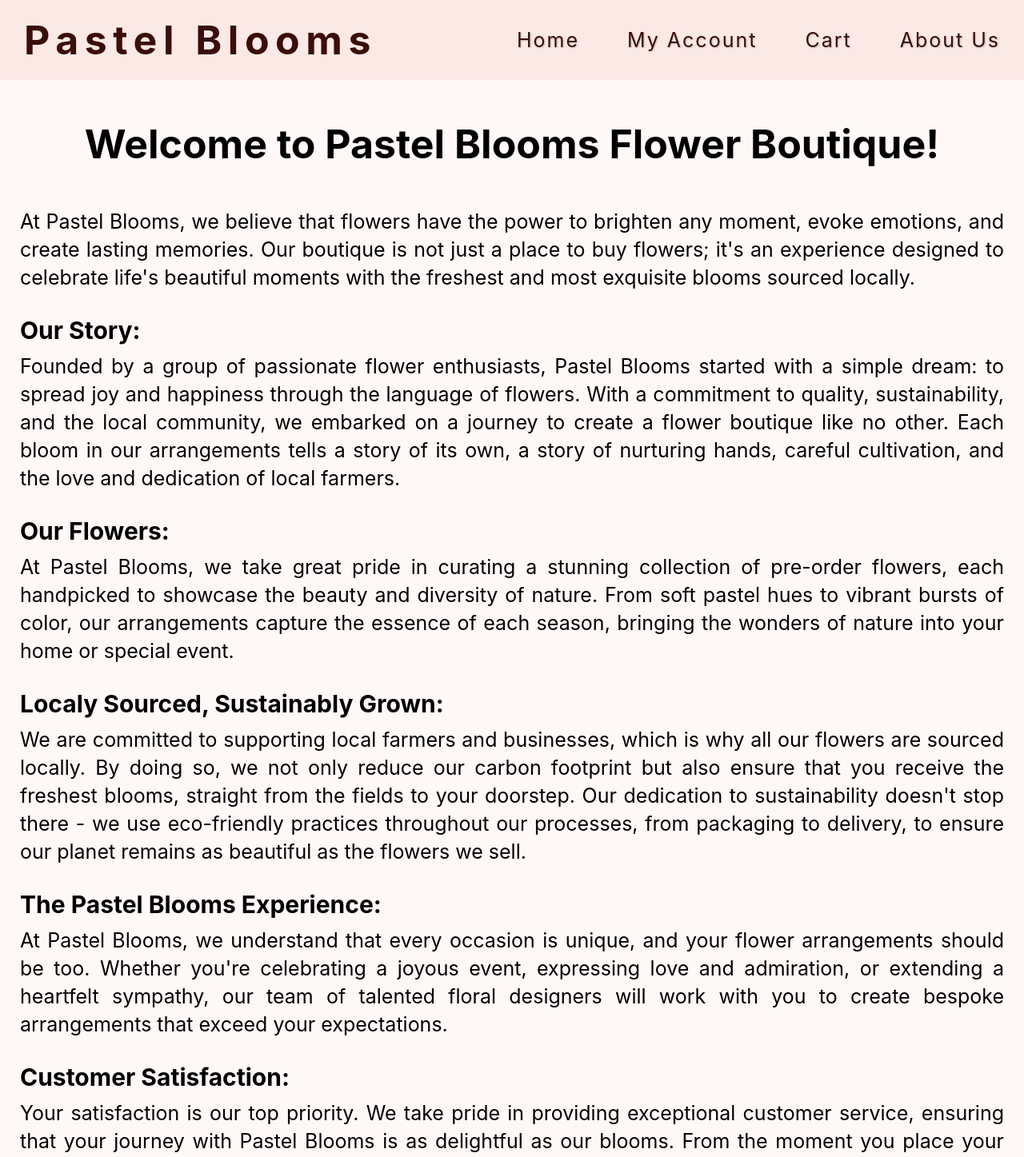
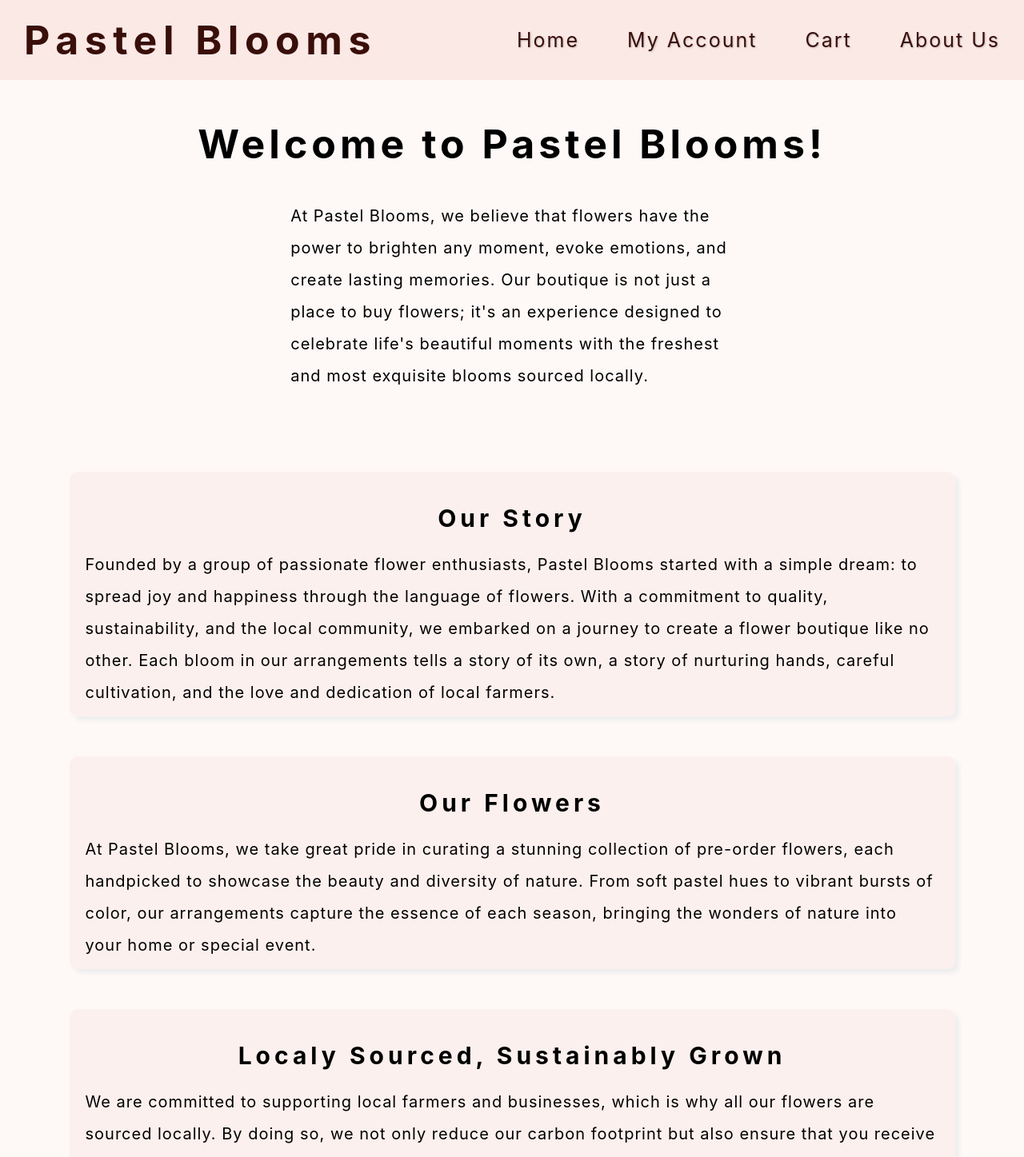
Before and after one commit to maymyatnoehtet/pastel_blooms, a React (Create React App) app in the folder pastel-blooms/: page /about in a window 1280 px wide. Shown: the top 1447 px of the page at 80% size. Built offline with nearby package versions, Linux system fonts and the light colour scheme.

Commit message:
Update about page

```diff
--- a/pastel-blooms/src/App.css
+++ b/pastel-blooms/src/App.css
@@ -100,15 +100,18 @@ html {
 }
 
 .products-container {
+  margin: 0 auto;
   display: grid;
   grid-template-columns: repeat(3, 1fr);
   gap: 10rem;
+  place-items: center;
   padding-left: 5%;
   padding-right: 5%;
   padding-bottom: 15rem;
 }
 
 .product-card {
+  width: 60rem;
   box-shadow: 0.7rem 0.7rem 0.5rem rgb(109, 109, 109, 0.2);
   transition: box-shadow 0.3s;
   position: relative;
@@ -167,21 +170,81 @@ html {
   padding-bottom: 50rem;
 }
 
-.about-section h1 {
+.about-h1-wrapper {
+  padding: 0 5%;
+  margin-bottom: 10rem;
+}
+
+.about-h1-wrapper h1 {
+  font-size: 5rem;
+  letter-spacing: 0.5rem;
   text-align: center;
   padding-top: 5rem;
   margin-bottom: 4rem;
-  font-size: 5rem;
 }
 
-.about-section h2 {
-  padding-top: 3rem;
-  font-size: 3rem;
+.about-h1-wrapper p {
+  font-size: 2rem;
+  letter-spacing: 0.1rem;
+  line-height: 2;
+  padding: 0 25%;
 }
 
-.about-section p {
-  padding-top: 1rem;
-  font-size: 2.5rem;
-  text-align: justify;
-  line-height: 3.5rem;
+.about-h2-container {
+  display: grid;
+  grid-template-columns: repeat(2, 1fr);
+  gap: 5rem;
+  padding: 0 5%;
 }
+
+.about-h2-wrapper {
+  background-color: rgba(251, 233, 230, 0.5);
+  border-radius: 1rem;
+  box-shadow: 0.5rem 0.5rem 0.5rem #eee;
+  padding: 1rem 2rem;
+}
+
+.about-h2-wrapper h2 {
+  font-size: 3rem;
+  letter-spacing: 0.5rem;
+  text-align: center;
+  padding-top: 3rem;
+  margin-bottom: 2rem;
+}
+
+.about-h2-wrapper p {
+  font-size: 2rem;
+  letter-spacing: 0.1rem;
+  line-height: 2;
+}
+
+/* ############################################################ */
+/* MEDIA QUERY SECTION */
+/* ############################################################ */
+@media (min-width: 3200px) {
+  .products-container {
+    grid-template-columns: repeat(4, 1fr);
+  }
+
+  .about-h2-container {
+    grid-template-columns: repeat(3, 1fr);
+  }
+}
+
+@media (max-width: 2300px) {
+  .products-container {
+    grid-template-columns: repeat(2, 1fr);
+  }
+}
+
+@media (max-width: 1400px) {
+  .products-container {
+    grid-template-columns: repeat(1, 1fr);
+    gap: 0;
+    row-gap: 10rem;
+  }
+
+  .about-h2-container {
+    grid-template-columns: repeat(1, 1fr);
+  }
+}
--- a/pastel-blooms/src/components/About.js
+++ b/pastel-blooms/src/components/About.js
@@ -3,69 +3,89 @@ import React from "react";
 const About = () => {
   return (
     <section className="about-section">
-      <h1>Welcome to Pastel Blooms Flower Boutique!</h1>
+      <div className="about-h1-wrapper">
+        <h1>Welcome to Pastel Blooms!</h1>
         <p>
-        At Pastel Blooms, we believe that flowers have the power to brighten any
-        moment, evoke emotions, and create lasting memories. Our boutique is not
-        just a place to buy flowers; it's an experience designed to celebrate
-        life's beautiful moments with the freshest and most exquisite blooms
-        sourced locally.
+          At Pastel Blooms, we believe that flowers have the power to brighten
+          any moment, evoke emotions, and create lasting memories. Our boutique
+          is not just a place to buy flowers; it's an experience designed to
+          celebrate life's beautiful moments with the freshest and most
+          exquisite blooms sourced locally.
         </p>
-      <h2>Our Story:</h2>
+      </div>
+      <div className="about-h2-container">
+        <div className="about-h2-wrapper">
+          <h2>Our Story</h2>
           <p>
             Founded by a group of passionate flower enthusiasts, Pastel Blooms
             started with a simple dream: to spread joy and happiness through the
-        language of flowers. With a commitment to quality, sustainability, and
-        the local community, we embarked on a journey to create a flower
-        boutique like no other. Each bloom in our arrangements tells a story of
-        its own, a story of nurturing hands, careful cultivation, and the love
-        and dedication of local farmers.
+            language of flowers. With a commitment to quality, sustainability,
+            and the local community, we embarked on a journey to create a flower
+            boutique like no other. Each bloom in our arrangements tells a story
+            of its own, a story of nurturing hands, careful cultivation, and the
+            love and dedication of local farmers.
           </p>
-      <h2>Our Flowers:</h2>
+        </div>
+        <div className="about-h2-wrapper">
+          <h2>Our Flowers</h2>
           <p>
-        At Pastel Blooms, we take great pride in curating a stunning collection
-        of pre-order flowers, each handpicked to showcase the beauty and
-        diversity of nature. From soft pastel hues to vibrant bursts of color,
-        our arrangements capture the essence of each season, bringing the
-        wonders of nature into your home or special event.
+            At Pastel Blooms, we take great pride in curating a stunning
+            collection of pre-order flowers, each handpicked to showcase the
+            beauty and diversity of nature. From soft pastel hues to vibrant
+            bursts of color, our arrangements capture the essence of each
+            season, bringing the wonders of nature into your home or special
+            event.
           </p>
-      <h2>Localy Sourced, Sustainably Grown:</h2>
+        </div>
+        <div className="about-h2-wrapper">
+          <h2>Localy Sourced, Sustainably Grown</h2>
           <p>
-        We are committed to supporting local farmers and businesses, which is
-        why all our flowers are sourced locally. By doing so, we not only reduce
-        our carbon footprint but also ensure that you receive the freshest
-        blooms, straight from the fields to your doorstep. Our dedication to
-        sustainability doesn't stop there - we use eco-friendly practices
-        throughout our processes, from packaging to delivery, to ensure our
-        planet remains as beautiful as the flowers we sell.
+            We are committed to supporting local farmers and businesses, which
+            is why all our flowers are sourced locally. By doing so, we not only
+            reduce our carbon footprint but also ensure that you receive the
+            freshest blooms, straight from the fields to your doorstep. Our
+            dedication to sustainability doesn't stop there - we use
+            eco-friendly practices throughout our processes, from packaging to
+            delivery, to ensure our planet remains as beautiful as the flowers
+            we sell.
           </p>
-      <h2>The Pastel Blooms Experience:</h2>
+        </div>
+        <div className="about-h2-wrapper">
+          <h2>The Pastel Blooms Experience</h2>
           <p>
-        At Pastel Blooms, we understand that every occasion is unique, and your
-        flower arrangements should be too. Whether you're celebrating a joyous
-        event, expressing love and admiration, or extending a heartfelt
-        sympathy, our team of talented floral designers will work with you to
-        create bespoke arrangements that exceed your expectations.
+            At Pastel Blooms, we understand that every occasion is unique, and
+            your flower arrangements should be too. Whether you're celebrating a
+            joyous event, expressing love and admiration, or extending a
+            heartfelt sympathy, our team of talented floral designers will work
+            with you to create bespoke arrangements that exceed your
+            expectations.
           </p>
-      <h2>Customer Satisfaction:</h2>
+        </div>
+        <div className="about-h2-wrapper">
+          <h2>Customer Satisfaction</h2>
           <p>
             Your satisfaction is our top priority. We take pride in providing
             exceptional customer service, ensuring that your journey with Pastel
-        Blooms is as delightful as our blooms. From the moment you place your
-        order to the moment your flowers arrive, we strive to make your
+            Blooms is as delightful as our blooms. From the moment you place
+            your order to the moment your flowers arrive, we strive to make your
             experience seamless and memorable.
           </p>
-      <h2>Join the Pastel Blooms Community:</h2>
+        </div>
+        <div className="about-h2-wrapper">
+          <h2>Join the Pastel Blooms Community</h2>
           <p>
-        We invite you to join our community of flower enthusiasts and explore
-        the enchanting world of floral artistry. Follow us on social media for
-        updates on our latest collections, floral care tips, and inspiring ideas
-        to elevate your space with the beauty of blooms. Thank you for choosing
-        Pastel Blooms Flower Boutique. We look forward to being a part of your
-        most cherished moments and helping you create lasting memories with the
-        enchanting allure of fresh, locally sourced flowers. Let nature's beauty
-        blossom in your life with Pastel Blooms!
+            We invite you to join our community of flower enthusiasts and
+            explore the enchanting world of floral artistry. Follow us on social
+            media for updates on our latest collections, floral care tips, and
+            inspiring ideas to elevate your space with the beauty of blooms.
+            Thank you for choosing Pastel Blooms Flower Boutique. We look
+            forward to being a part of your most cherished moments and helping
+            you create lasting memories with the enchanting allure of fresh,
+            locally sourced flowers. Let nature's beauty blossom in your life
+            with Pastel Blooms!
           </p>
+        </div>
+      </div>
     </section>
   );
 };
```
Lines whose indentation alone changed are shown as unchanged.
